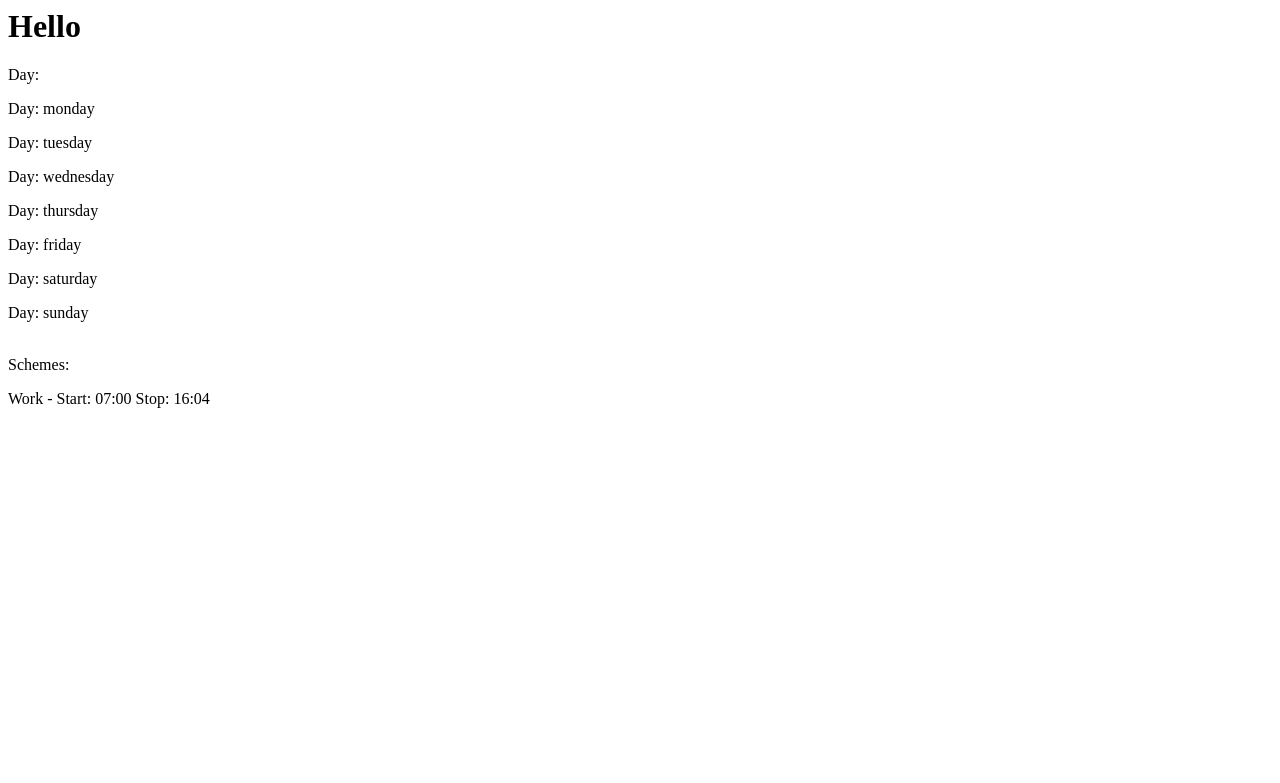
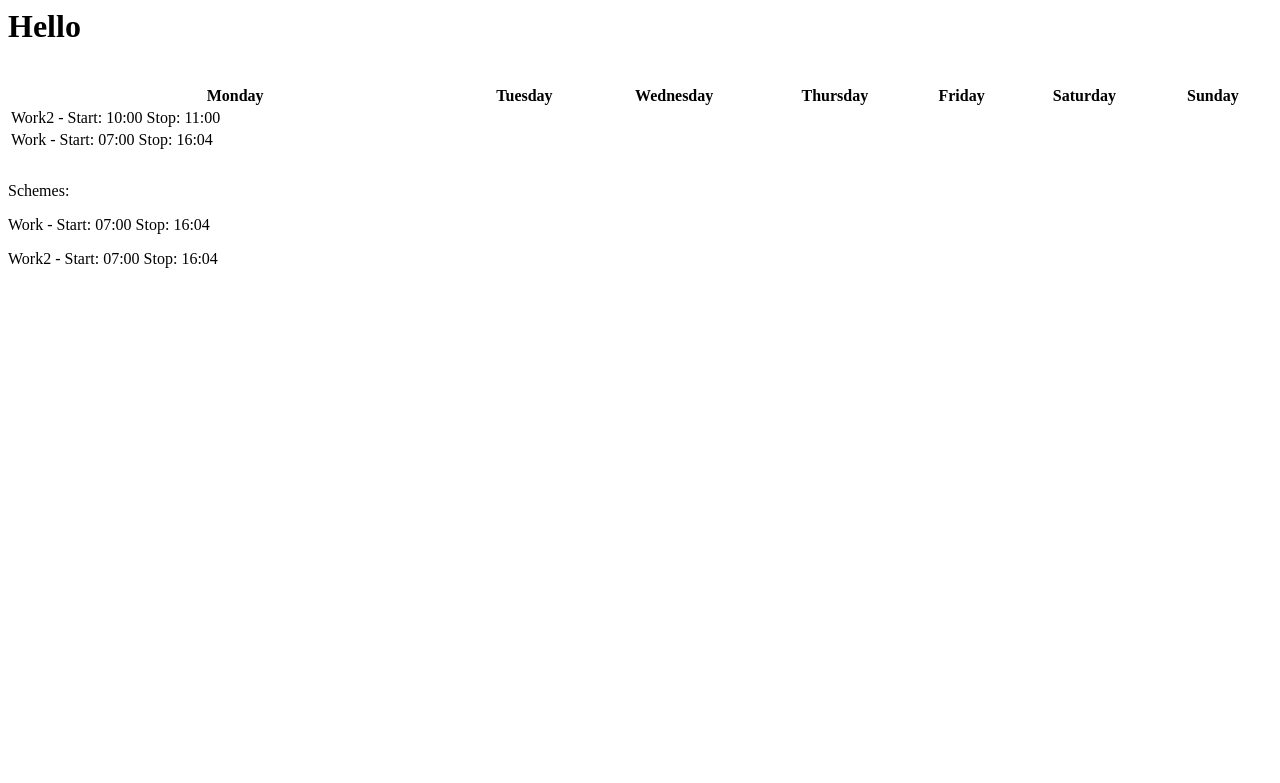
Before and after one commit to gurkslask/tiddur, a Flask app: page / in a window 1280 px wide. Shown: the top 783 px of the page. Run offline with Flask 2, Linux system fonts and the light colour scheme.

Commit message:
Worked in docker

```diff
--- a/app/__init__.py
+++ b/app/__init__.py
@@ -3,7 +3,8 @@ from flask import Flask
 from app.time_cmd.scheme import Scheme
 from app.time_cmd.week import Week
 S = Scheme("Work", 7, 0, 16, 4)
-SchemeList = [S]
+S2 = Scheme("Work2", 7, 0, 16, 4)
+SchemeList = [S, S2]
 W = Week()
 W.addmonday(S)
 app = Flask(__name__)
--- a/app/routes.py
+++ b/app/routes.py
@@ -5,9 +5,14 @@ from app import app, W, SchemeList
 @app.route('/')
 @app.route('/index')
 def index():
-    # user = {'username': app.Scheme("name", 7, 0, 15, 0)}
     weekdays = {'weekdays': W}
-    for day in weekdays['weekdays']:
-        print(type(day))
     return render_template('index.html', title='Home', weekdays=weekdays,
                            schemes=SchemeList)
+
+
+@app.route('/schemes/<scheme>')
+def scheme(scheme):
+    for ischeme in SchemeList:
+        if scheme == ischeme.name:
+            return str(ischeme)
+    return str(SchemeList)
--- a/app/templates/index.html
+++ b/app/templates/index.html
@@ -3,10 +3,21 @@
         <title>{{ title }} - Microblog</title>
     </head>
     <body>
-        <h1>Hello</h1> Day:
-        {% for day in weekdays['weekdays'] %}
-        <div><p> Day: {{ day }} </p></div>
+        <h1>Hello</h1> <br>
+        <table style="width:100%">
+        <tr>
+            {% for day, schemes in weekdays['weekdays'].week.items() %}
+            <th>{{ day.title() }}</th>
+            {% endfor %}
+        </tr>
+            {% for day, schemes in weekdays['weekdays'].week.items() %}
+        <tr>
+                {% for i in range(schemes|length) %}
+                <td>{{ schemes[i] }} </td>
+        </tr>
         {% endfor %}
+        {% endfor %}
+        </table>
         <br>
         Schemes:
         {% for scheme in schemes%}
--- a/app/time_cmd/week.py
+++ b/app/time_cmd/week.py
@@ -7,7 +7,7 @@ class Week:
     week Schemes within days
     """
     def __init__(self):
-        self.week = {"monday": [],
+        self.week = {"monday": [Scheme("Work2", 10, 00, 11, 00)],
                      "tuesday": [],
                      "wednesday": [],
                      "thursday": [],
@@ -62,5 +62,5 @@ class Week:
         return str(self.week)
 
     def __iter__(self):
-        for day in self.week:
-            yield day
+        for day, scheme in self.week.items():
+            yield (day.title(), scheme)
```
